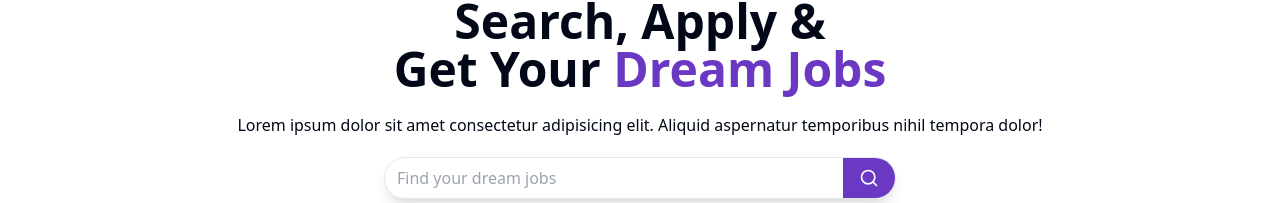
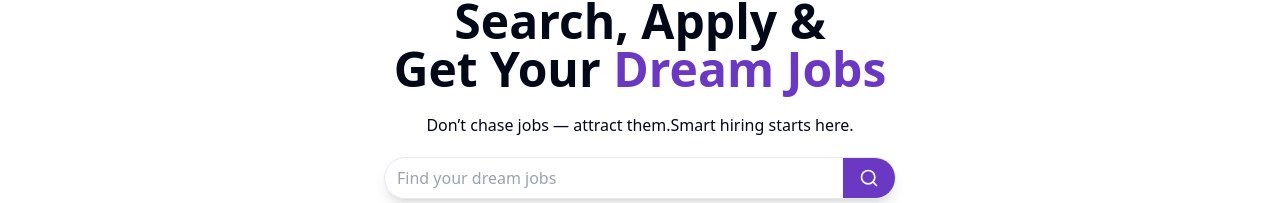
Before and after one commit to manojnath18/MyProject, a React (Vite) app in the folder frontend/: page / in a window 1280 px wide. Shown: the part 103-306 px from the top of the page. Built offline with nearby package versions, Linux system fonts and the light colour scheme; no server answers.

Commit message:
hero section slogan changed

```diff
--- a/frontend/src/components/HeroSection.jsx
+++ b/frontend/src/components/HeroSection.jsx
@@ -20,7 +20,7 @@ const HeroSection = () => {
             <div className='flex flex-col gap-5 my-10'>
                 <span className=' mx-auto px-4 py-2 rounded-full bg-gray-100 text-[#F83002] font-medium'>No. 1 Job Hunt Website</span>
                 <h1 className='text-5xl font-bold'>Search, Apply & <br /> Get Your <span className='text-[#6A38C2]'>Dream Jobs</span></h1>
-                <p>Lorem ipsum dolor sit amet consectetur adipisicing elit. Aliquid aspernatur temporibus nihil tempora dolor!</p>
+                <p>Don’t chase jobs — attract them.Smart hiring starts here.</p>
                 <div className='flex w-[40%] shadow-lg border border-gray-200 pl-3 rounded-full items-center gap-4 mx-auto'>
                     <input
                         type="text"
```
